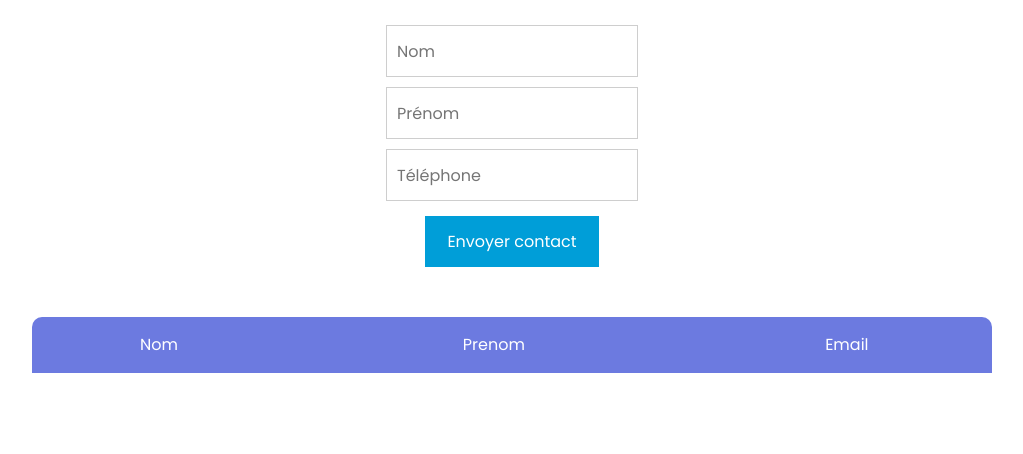
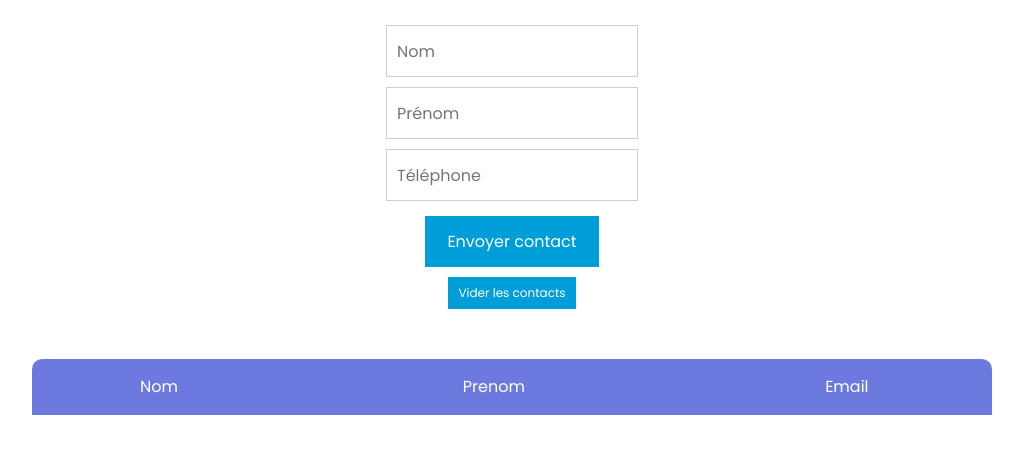
Before and after one commit to FireVulcain/EM_JS_TP1, a plain HTML site: page index.html in a window 1280 px wide. Shown: the whole page, without its empty margins (128-1151 px from the left). Drawn offline with nearby package versions, Linux system fonts and the light colour scheme.

Commit message:
ajout button clear + css

```diff
--- a/css/style.css
+++ b/css/style.css
@@ -30,14 +30,25 @@ input[type="submit"]{
     transition: 0.2s;
     font-size: 16px;
 }
-
+#clearContact{
+    display: inline-block;
+    margin-top: 10px;
+    padding: 10px;
+    background: #009ED8;
+    border: none;
+    color: white;
+    transition: 0.2s;
+    font-size: 12px;
+    text-decoration: none;
+    font-family: 'Poppins',sans-serif;
+}
 .alert{
     font-family: 'Poppins',sans-serif;
     color:red;
     margin-top: 20px;
 }
 
-#displayContact{margin-top: 50px;}
+#displayContact{margin-top: 50px; text-align: center}
 
 .tableContainer{
     width: 960px;
--- a/js/script.js
+++ b/js/script.js
@@ -5,7 +5,8 @@ function repetoireContact(){
         $( '#myForm' ).append('<input type="text" name="name" id="surName" placeholder="Nom" required /><br>')
                          .append('<input type="text" name="surname" id="name" placeholder="Prénom" required /><br>')
                          .append('<input type="text" name="phone" id="yourPhone" placeholder="Téléphone" required /><br>')
-                         .append('<input id="sendInfo" type="submit" value="Envoyer contact"/> <br>');
+                         .append('<input id="sendInfo" type="submit" value="Envoyer contact"/> <br>')
+                         .append('<a href="#" id="clearContact">Vider les contacts</a>');
 
         $('#displayContact').append(
             "<table class='tableContainer'>" +
@@ -27,7 +28,7 @@ function repetoireContact(){
 
             for(let i in getLocalStoreSurName){
                 $('.bodyTable').append(
-                    "<tr class='displayContact' style='text-align: center'>"+
+                    "<tr class='displayContact'>"+
                     "<td>"+ getLocalStoreSurName[i] + "</td>" +
                     "<td>" + getLocalStoreName[i] + "</td>" +
                     "<td>" + getLocalStorePhone[i] + "</td>"+
@@ -59,7 +60,7 @@ function repetoireContact(){
                 localStorage.setItem("phone", JSON.stringify(retrievePhone));
 
                 $('.bodyTable').append(
-                    "<tr class='displayContact' style='text-align: center'>"+
+                    "<tr class='displayContact'>"+
                         "<td>"+ surnameVal + "</td>" +
                         "<td>" + nameVal + "</td>" +
                         "<td>" + phoneVal + "</td>"+
@@ -72,6 +73,10 @@ function repetoireContact(){
             }
 
         });
+        $('#clearContact').on('click', function(){
+            localStorage.clear();
+            $('tr.displayContact').remove();
+        })
     });
 }
 repetoireContact();
```
